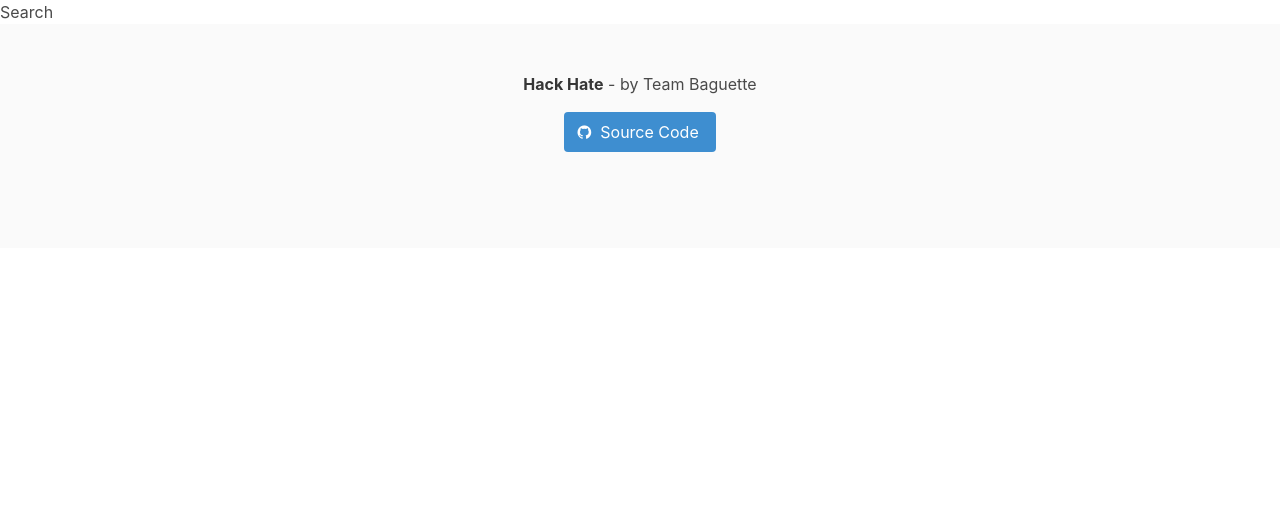
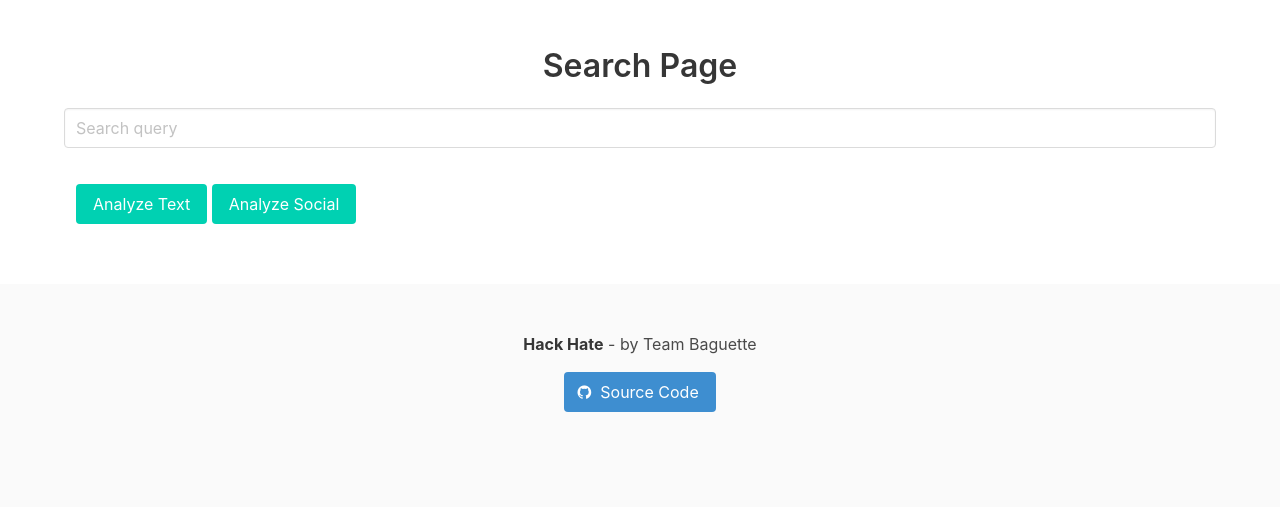
Before and after one commit to hverlin/junctionHate, a Django app: template webapp/templates/analysis/search.html in a window 1280 px wide. Shown: the part 48-555 px from the top of the page. Run offline with Django 3.2, Linux system fonts and the light colour scheme; the template is opened without the code that fills it, so the values that code supplies are empty; parts of the project's set-up code (start-up, migrations or seed data) failed here and were passed over; some libraries are stand-ins or nearby versions.

Commit message:
Added search page

```diff
--- a/webapp/junction_hate/urls.py
+++ b/webapp/junction_hate/urls.py
@@ -4,7 +4,7 @@ from django.conf.urls.static import static
 from django.contrib import admin
 
 from apps.text_api.views import ping, twitter_status, facebook_posts, facebook_comments, facebook_reactions, \
-    nltk_analysis, text_analysis_page, wot_checking, social_analysis, search_score
+    nltk_analysis, text_analysis_page, wot_checking, social_analysis, search_score, search_page
 from junction_hate.hybrid_router import HybridRouter
 
 router = HybridRouter(trailing_slash=False)
@@ -26,8 +26,9 @@ urlpatterns = [
 
     # API
     url(r'^api/', include(router.urls)),
-    url(r'^', include('rest_framework_docs.urls')),
-    url(r'social_analysis$', social_analysis, name="scoial analysis page"),
+    url(r'^docs', include('rest_framework_docs.urls')),
+    url(r'^search', search_page, name="search page"),
+    url(r'social_analysis', social_analysis, name="social analysis page"),
     url(r'analysis$', text_analysis_page, name="analysis page"),
 ]
 
--- a/webapp/templates/analysis/search.html
+++ b/webapp/templates/analysis/search.html
@@ -1,5 +1,35 @@
 {% extends "base.html" %}
 
 {% block body %}
-    Search
+    <section class="section">
+        <div class="container">
+            <h1 class="title has-text-centered">
+                Search Page
+            </h1>
+
+            <div class="columns">
+                <div class="column">
+                    <input class="input" placeholder="Search query" type="text" id="query" />
+                </div>
+            </div>
+            <div class="column">
+                <button class="button is-primary" id="submit">Analyze Text</button>
+                <button class="button is-primary" id="submitSocial">Analyze Social</button>
+            </div>
+        </div>
+    </section>
 {% endblock %}
+
+{% block script %}
+    <script>
+        var BASE_URL = "http://localhost:8000/";
+        document.getElementById("submit").onclick = function(event) {
+            query = document.getElementById("query").value;
+            window.location = BASE_URL + "analysis?text=" + query;
+        };
+        document.getElementById("submitSocial").onclick = function(event) {
+            query = document.getElementById("query").value;
+            window.location = BASE_URL + "social_analysis?text=" + query;
+        };
+    </script>
+{% endblock %}
```
Also changed, not shown: webapp/apps/text_api/views.py (+7 -0 lines).
